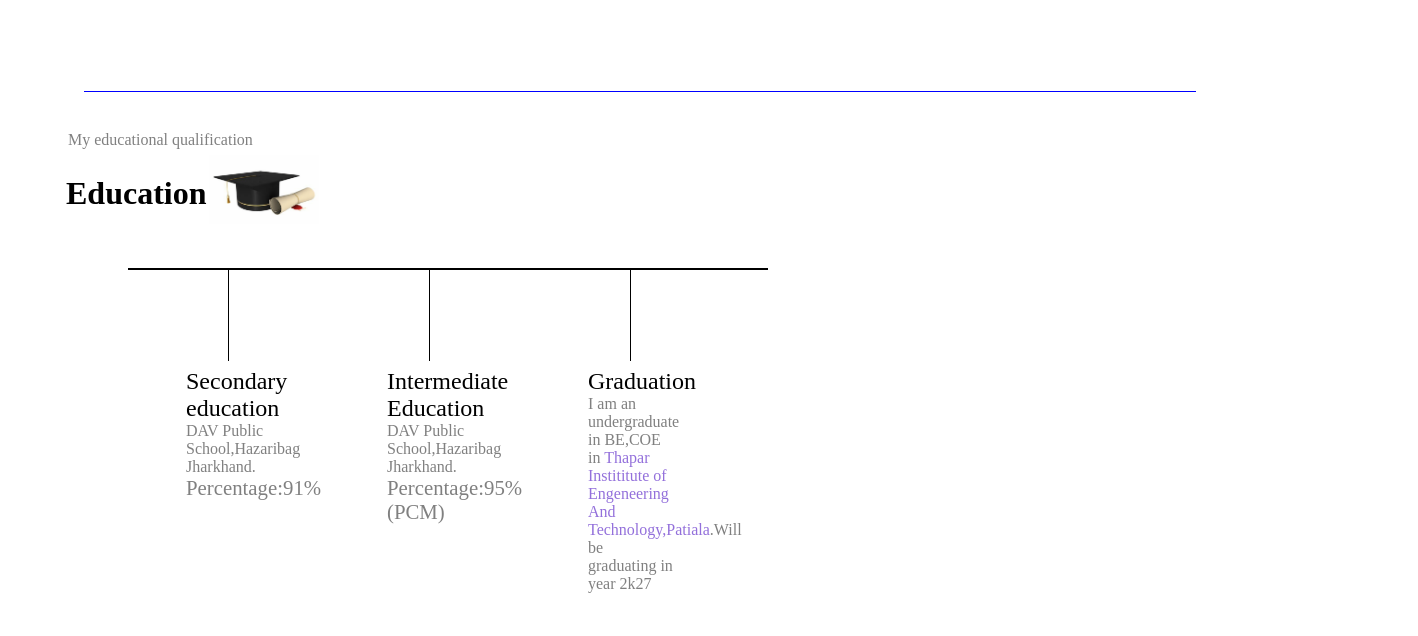
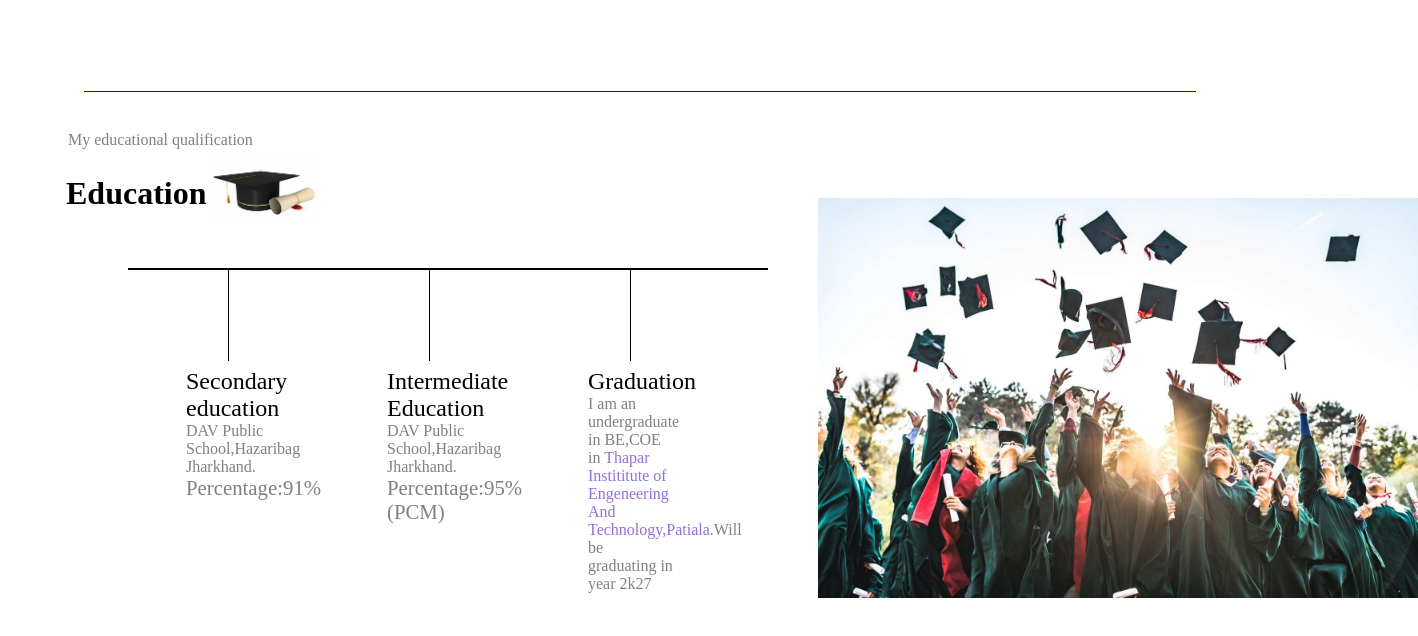
Before and after one commit to gunja1708/my_portfolio, a plain HTML site: page portfolio.html in a window 1280 px wide. Shown: the part 566-1202 px from the top of the page, 1418 px wide, since content can reach past the window. Drawn offline with nearby package versions, Linux system fonts and the light colour scheme.

Commit message:
Update portfolio.html

```diff
--- a/portfolio.html
+++ b/portfolio.html
@@ -283,7 +283,7 @@
                     </div>
 
                 </div>
-                <div class="image2"><img src="graduation-Copy.jpg" alt=""></div>
+                <div class="image2"><img src="graduation.jpg" alt=""></div>
 
             </div>
 
```
